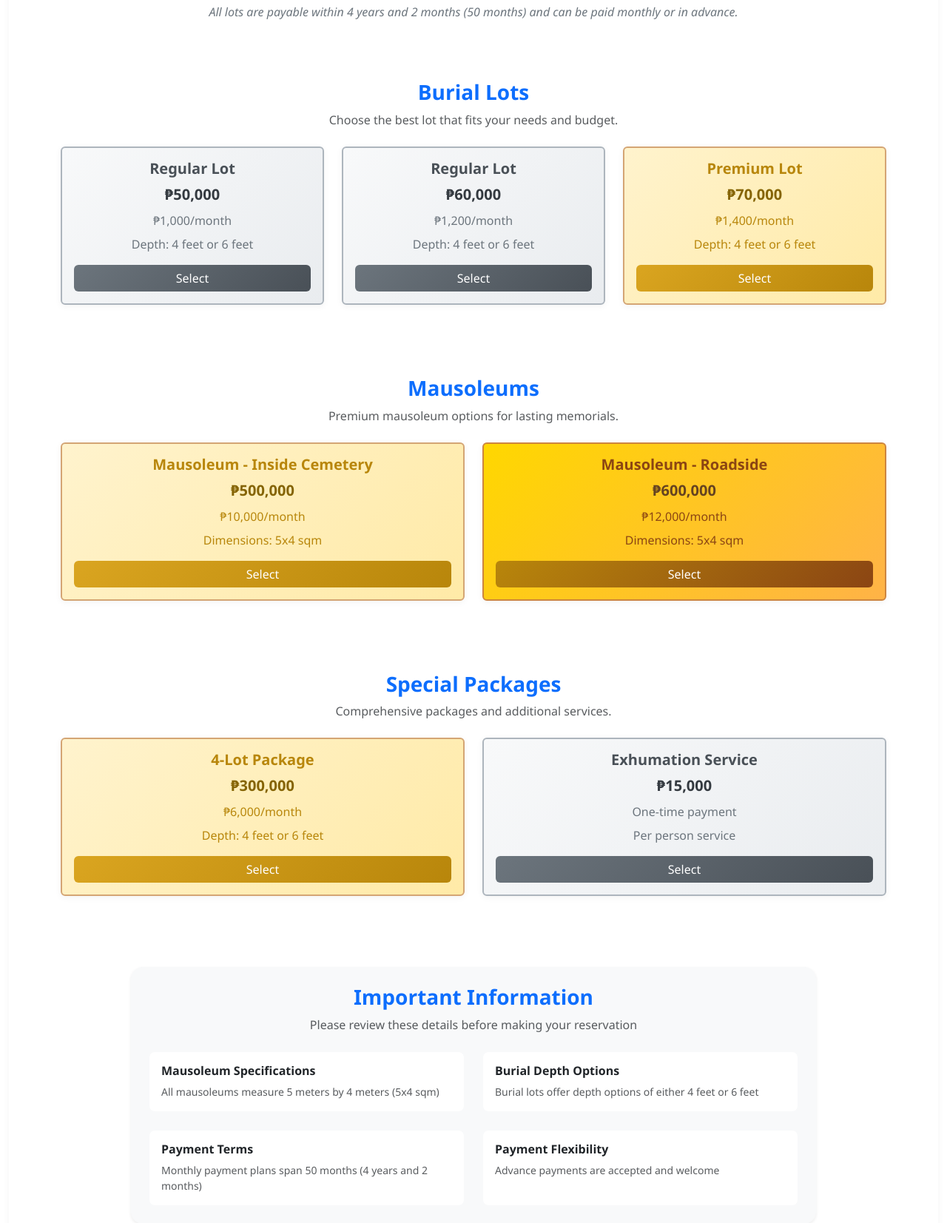
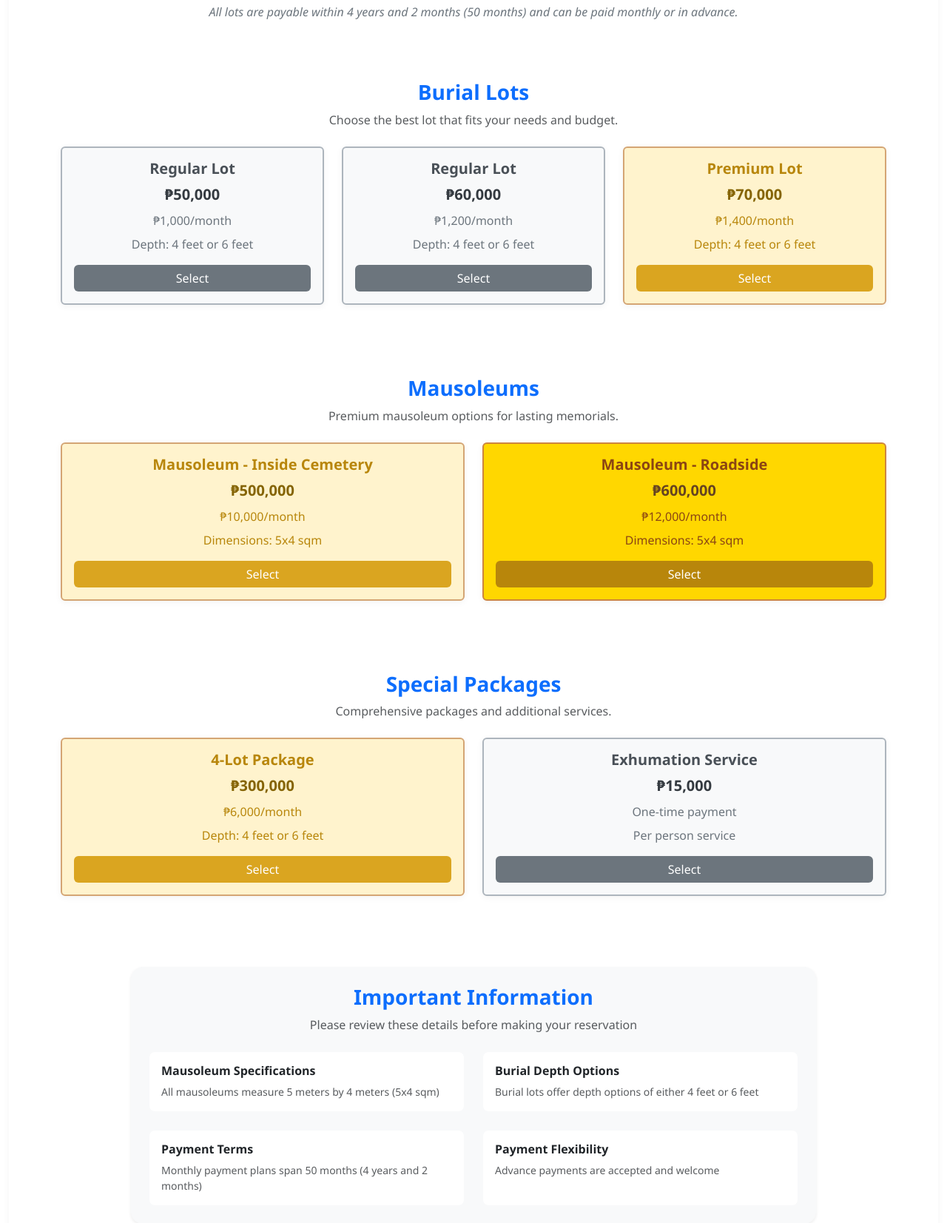
Before and after one commit to MiriamVega-proof/stJohnCmsApp, a PHP site: page /stJohnCmsApp/frontend/client/lotReservation/lotReservation.php in a window 1280 px wide. Shown: the part 176-1829 px from the top of the page at 74% size. Run offline with PHP 8.4, Linux system fonts and the light colour scheme; the visitor is signed in with stand-in values (Sample User, id 1); data that the repository does not hold is empty; some libraries are stand-ins or nearby versions.

Commit message:
Refactor lot reservation card styles for consistent background colors and improved readability

```diff
--- a/cmsApp/frontend/client/lotReservation/lotReservation.php
+++ b/cmsApp/frontend/client/lotReservation/lotReservation.php
@@ -84,39 +84,39 @@ if (!isset($_SESSION['user_id']) || !isset($_SESSION['email'])) {
                         <div class="row g-4">
                             <!-- Regular Lot - 50,000 - Silver Theme -->
                             <div class="col-md-4">
-                                <div class="card shadow-sm border-0 h-100" style="background: linear-gradient(135deg, #f8f9fa 0%, #e9ecef 100%); border: 2px solid #adb5bd !important;">
+                                <div class="card shadow-sm border-0 h-100" style="background-color: #f8f9fa; border: 2px solid #adb5bd !important;">
                                     <div class="card-body text-center">
                                         <h5 class="card-title fw-bold" style="color: #495057;">Regular Lot</h5>
                                         <p class="card-text fs-5 fw-semibold mb-2" style="color: #343a40;">₱50,000</p>
                                         <p class="mb-2" style="color: #6c757d;">₱1,000/month</p>
                                         <p class="mb-3" style="color: #6c757d;">Depth: 4 feet or 6 feet</p>
-                                        <button class="btn w-100" style="background: linear-gradient(135deg, #6c757d 0%, #495057 100%); color: white; border: none;">Select</button>
+                                        <button class="btn w-100" style="background-color: #6c757d; color: white; border: none;">Select</button>
                                     </div>
                                 </div>
                             </div>
 
                             <!-- Regular Lot - 60,000 - Silver Theme -->
                             <div class="col-md-4">
-                                <div class="card shadow-sm border-0 h-100" style="background: linear-gradient(135deg, #f8f9fa 0%, #e9ecef 100%); border: 2px solid #adb5bd !important;">
+                                <div class="card shadow-sm border-0 h-100" style="background-color: #f8f9fa; border: 2px solid #adb5bd !important;">
                                     <div class="card-body text-center">
                                         <h5 class="card-title fw-bold" style="color: #495057;">Regular Lot</h5>
                                         <p class="card-text fs-5 fw-semibold mb-2" style="color: #343a40;">₱60,000</p>
                                         <p class="mb-2" style="color: #6c757d;">₱1,200/month</p>
                                         <p class="mb-3" style="color: #6c757d;">Depth: 4 feet or 6 feet</p>
-                                        <button class="btn w-100" style="background: linear-gradient(135deg, #6c757d 0%, #495057 100%); color: white; border: none;">Select</button>
+                                        <button class="btn w-100" style="background-color: #6c757d; color: white; border: none;">Select</button>
                                     </div>
                                 </div>
                             </div>
 
                             <!-- Premium Lot - Gold Theme -->
                             <div class="col-md-4">
-                                <div class="card shadow-sm border-0 h-100" style="background: linear-gradient(135deg, #fff3cd 0%, #ffeaa7 100%); border: 2px solid #d4a574 !important;">
+                                <div class="card shadow-sm border-0 h-100" style="background-color: #fff3cd; border: 2px solid #d4a574 !important;">
                                     <div class="card-body text-center">
                                         <h5 class="card-title fw-bold" style="color: #b8860b;">Premium Lot</h5>
                                         <p class="card-text fs-5 fw-semibold mb-2" style="color: #856404;">₱70,000</p>
                                         <p class="mb-2" style="color: #b8860b;">₱1,400/month</p>
                                         <p class="mb-3" style="color: #b8860b;">Depth: 4 feet or 6 feet</p>
-                                        <button class="btn w-100" style="background: linear-gradient(135deg, #daa520 0%, #b8860b 100%); color: white; border: none;">Select</button>
+                                        <button class="btn w-100" style="background-color: #daa520; color: white; border: none;">Select</button>
                                     </div>
                                 </div>
                             </div>
@@ -132,26 +132,26 @@ if (!isset($_SESSION['user_id']) || !isset($_SESSION['email'])) {
                         <div class="row g-4 justify-content-center">
                             <!-- Mausoleum Inside Cemetery - Premium Gold Theme -->
                             <div class="col-md-6">
-                                <div class="card shadow-sm border-0 h-100" style="background: linear-gradient(135deg, #fff3cd 0%, #ffeaa7 100%); border: 2px solid #d4a574 !important;">
+                                <div class="card shadow-sm border-0 h-100" style="background-color: #fff3cd; border: 2px solid #d4a574 !important;">
                                     <div class="card-body text-center">
                                         <h5 class="card-title fw-bold" style="color: #b8860b;">Mausoleum - Inside Cemetery</h5>
                                         <p class="card-text fs-5 fw-semibold mb-2" style="color: #856404;">₱500,000</p>
                                         <p class="mb-2" style="color: #b8860b;">₱10,000/month</p>
                                         <p class="mb-3" style="color: #b8860b;">Dimensions: 5x4 sqm</p>
-                                        <button class="btn w-100" style="background: linear-gradient(135deg, #daa520 0%, #b8860b 100%); color: white; border: none;">Select</button>
+                                        <button class="btn w-100" style="background-color: #daa520; color: white; border: none;">Select</button>
                                     </div>
                                 </div>
                             </div>
 
                             <!-- Mausoleum Along Road - Luxury Gold Theme -->
                             <div class="col-md-6">
-                                <div class="card shadow-sm border-0 h-100" style="background: linear-gradient(135deg, #ffd700 0%, #ffb347 100%); border: 2px solid #cd853f !important;">
+                                <div class="card shadow-sm border-0 h-100" style="background-color: #ffd700; border: 2px solid #cd853f !important;">
                                     <div class="card-body text-center">
                                         <h5 class="card-title fw-bold" style="color: #8b4513;">Mausoleum - Roadside</h5>
                                         <p class="card-text fs-5 fw-semibold mb-2" style="color: #654321;">₱600,000</p>
                                         <p class="mb-2" style="color: #8b4513;">₱12,000/month</p>
                                         <p class="mb-3" style="color: #8b4513;">Dimensions: 5x4 sqm</p>
-                                        <button class="btn w-100" style="background: linear-gradient(135deg, #b8860b 0%, #8b4513 100%); color: white; border: none;">Select</button>
+                                        <button class="btn w-100" style="background-color: #b8860b; color: white; border: none;">Select</button>
                                     </div>
                                 </div>
                             </div>
@@ -167,26 +167,26 @@ if (!isset($_SESSION['user_id']) || !isset($_SESSION['email'])) {
                         <div class="row g-4 justify-content-center">
                             <!-- 4-Lot Package - Gold Theme -->
                             <div class="col-md-6">
-                                <div class="card shadow-sm border-0 h-100" style="background: linear-gradient(135deg, #fff3cd 0%, #ffeaa7 100%); border: 2px solid #d4a574 !important;">
+                                <div class="card shadow-sm border-0 h-100" style="background-color: #fff3cd; border: 2px solid #d4a574 !important;">
                                     <div class="card-body text-center">
                                         <h5 class="card-title fw-bold" style="color: #b8860b;">4-Lot Package</h5>
                                         <p class="card-text fs-5 fw-semibold mb-2" style="color: #856404;">₱300,000</p>
                                         <p class="mb-2" style="color: #b8860b;">₱6,000/month</p>
                                         <p class="mb-3" style="color: #b8860b;">Depth: 4 feet or 6 feet</p>
-                                        <button class="btn w-100" style="background: linear-gradient(135deg, #daa520 0%, #b8860b 100%); color: white; border: none;">Select</button>
+                                        <button class="btn w-100" style="background-color: #daa520; color: white; border: none;">Select</button>
                                     </div>
                                 </div>
                             </div>
 
                             <!-- Exhumation Service - Silver Theme -->
                             <div class="col-md-6">
-                                <div class="card shadow-sm border-0 h-100" style="background: linear-gradient(135deg, #f8f9fa 0%, #e9ecef 100%); border: 2px solid #adb5bd !important;">
+                                <div class="card shadow-sm border-0 h-100" style="background-color: #f8f9fa; border: 2px solid #adb5bd !important;">
                                     <div class="card-body text-center">
                                         <h5 class="card-title fw-bold" style="color: #495057;">Exhumation Service</h5>
                                         <p class="card-text fs-5 fw-semibold mb-2" style="color: #343a40;">₱15,000</p>
                                         <p class="mb-2" style="color: #6c757d;">One-time payment</p>
                                         <p class="mb-3" style="color: #6c757d;">Per person service</p>
-                                        <button class="btn w-100" style="background: linear-gradient(135deg, #6c757d 0%, #495057 100%); color: white; border: none;">Select</button>
+                                        <button class="btn w-100" style="background-color: #6c757d; color: white; border: none;">Select</button>
                                     </div>
                                 </div>
                             </div>
```
